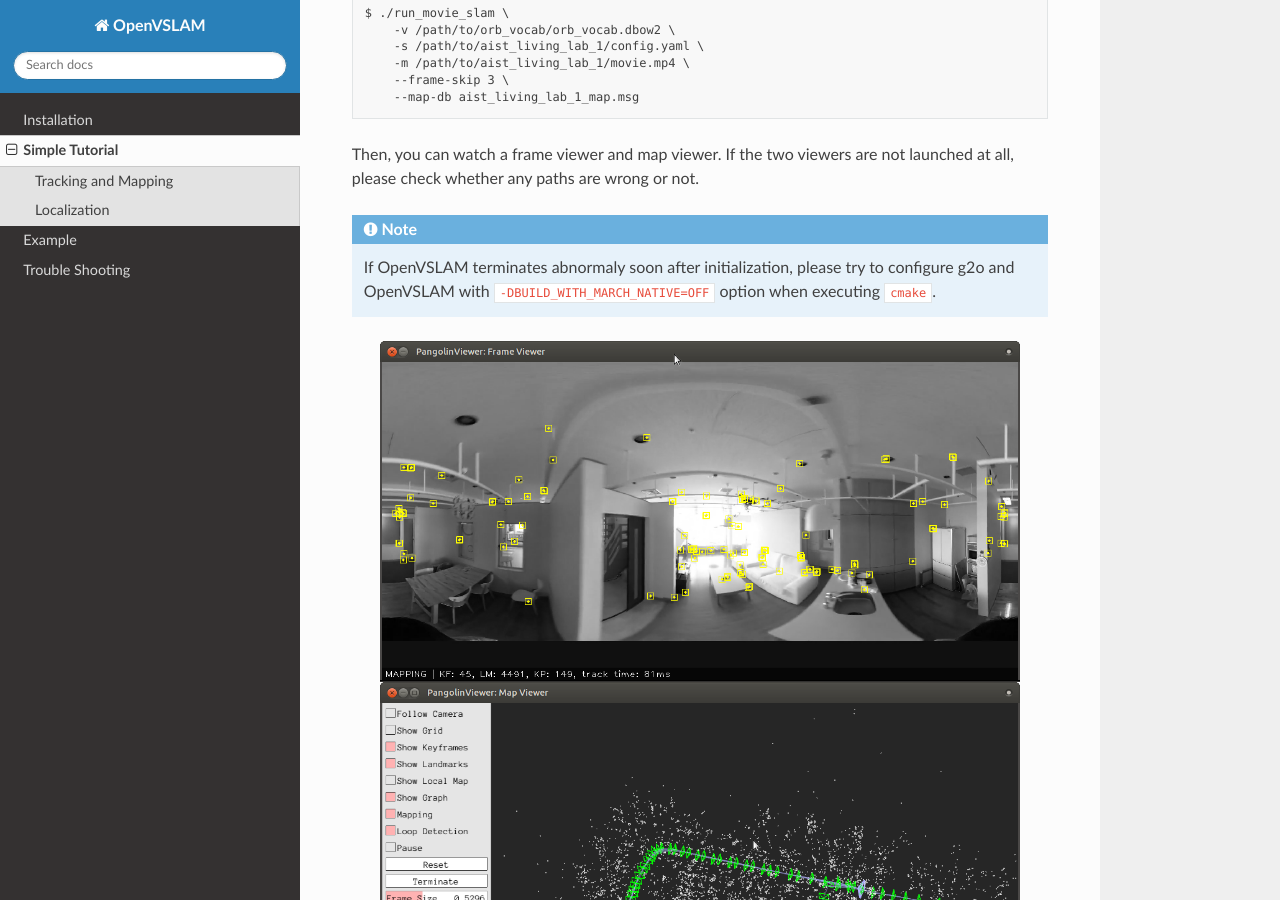
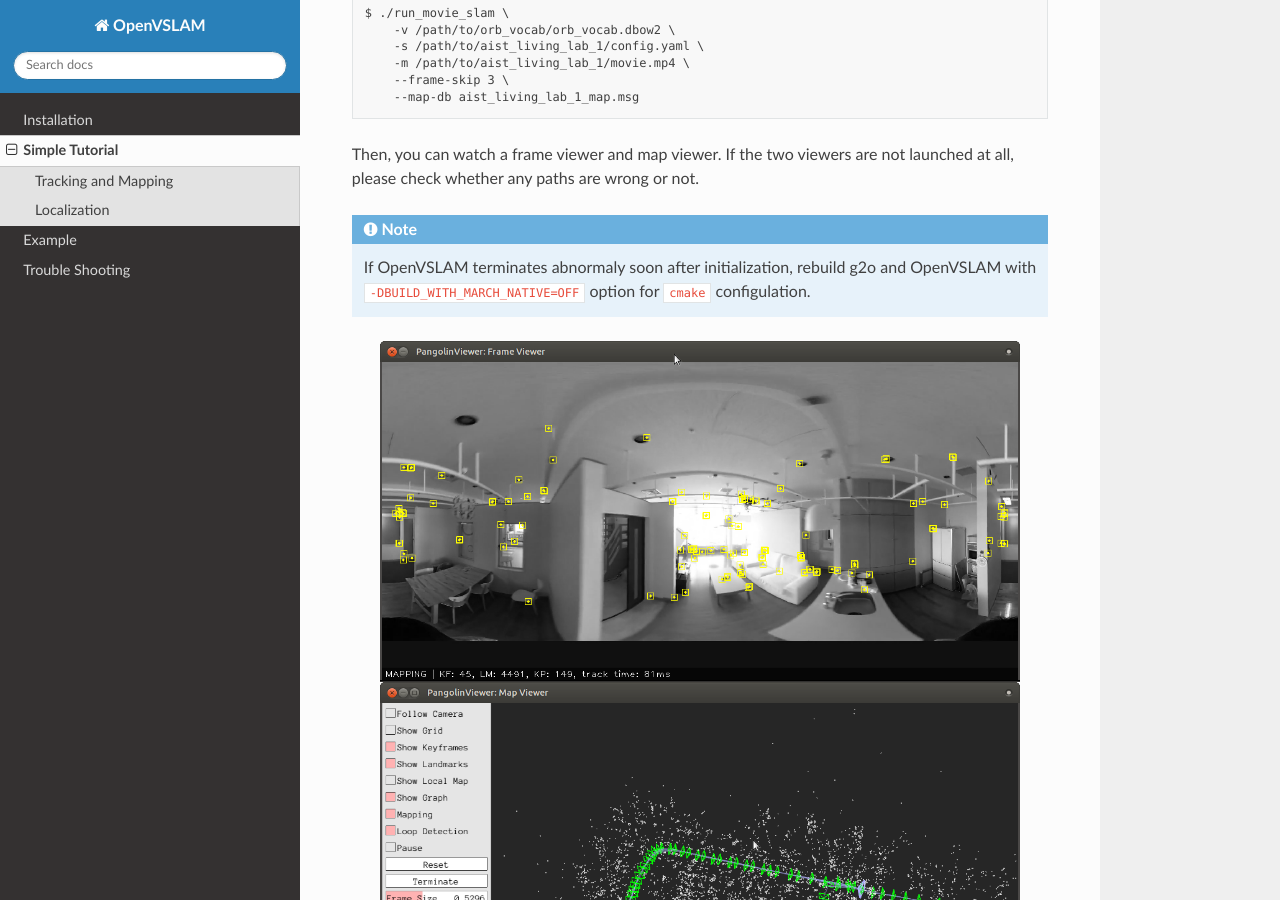
Before and after one commit to xdspacelab/openvslam, a Sphinx documentation site: the page built from docs/simple_tutorial.rst, in a window 1280 px wide and 900 px high, scrolled down 1689 px. Built offline with Sphinx 7.4.7 and the Read the Docs theme 2.0.0, drawn with Linux system fonts in a browser that asks for light colours.

Commit message:
Update installation and simple_tutorial of document

```diff
--- a/docs/installation.rst
+++ b/docs/installation.rst
@@ -294,4 +294,4 @@ After building, check to see if it was successfully built by executing ``./build
 
 .. NOTE ::
 
-    If OpenVSLAM terminates abnormaly, rebuild g2o and OpenVSLAM with ``-DBUILD_WITH_MARCH_NATIVE=OFF`` option.
+    If OpenVSLAM terminates abnormaly, rebuild g2o and OpenVSLAM with ``-DBUILD_WITH_MARCH_NATIVE=OFF`` option for ``cmake`` configulation.
--- a/docs/simple_tutorial.rst
+++ b/docs/simple_tutorial.rst
@@ -133,7 +133,7 @@ If the two viewers are not launched at all, please check whether any paths are w
 
 .. NOTE ::
 
-    If OpenVSLAM terminates abnormaly soon after initialization, please try to configure g2o and OpenVSLAM with ``-DBUILD_WITH_MARCH_NATIVE=OFF`` option when executing ``cmake``.
+    If OpenVSLAM terminates abnormaly soon after initialization, rebuild g2o and OpenVSLAM with ``-DBUILD_WITH_MARCH_NATIVE=OFF`` option for ``cmake`` configulation.
 
 .. image:: ./img/slam_frame_viewer_1.png
     :width: 640px
```
